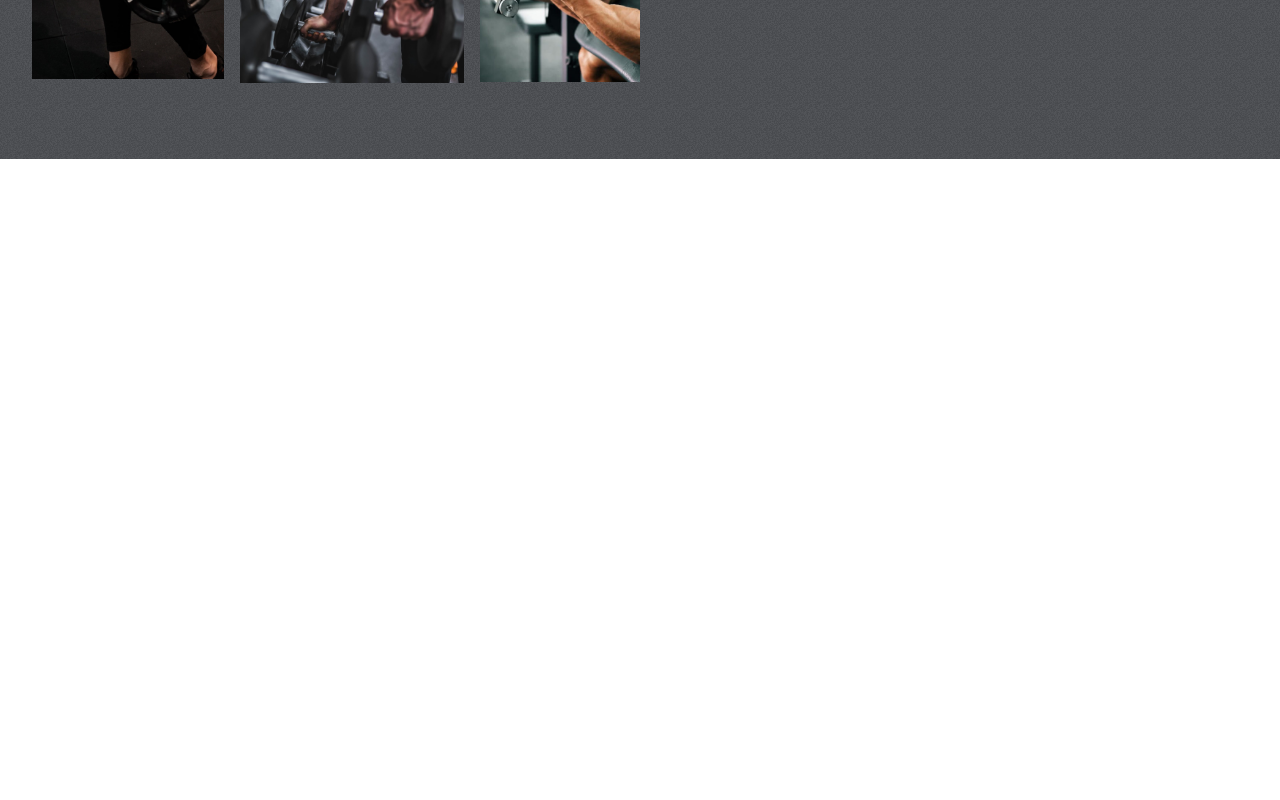
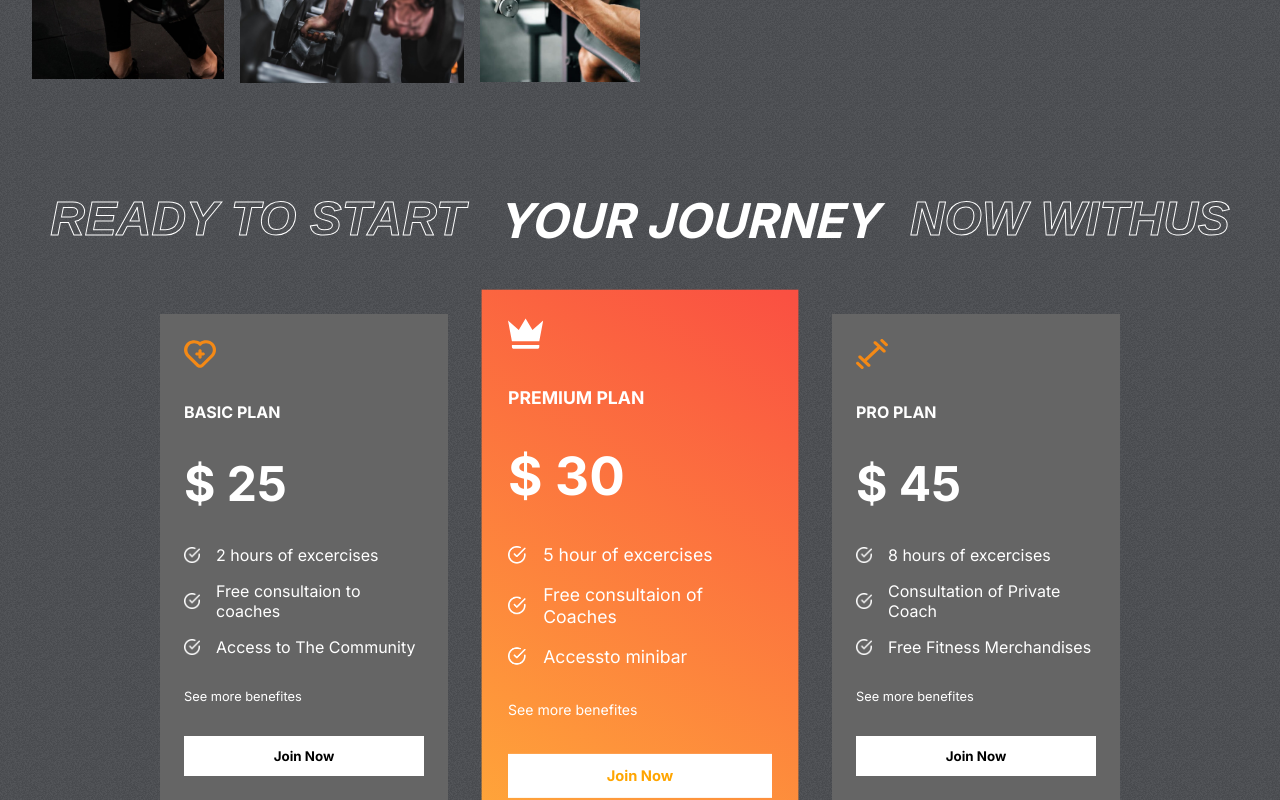
Before and after one commit to zeadhasan/FitClub-Starter, a React (Create React App) app: page / in a window 1280 px wide. Shown: the part 1632-2432 px from the top of the page. Before the commit the page ends 1791 px from the top, so only its background shows below. Built offline with nearby package versions, Linux system fonts and the light colour scheme.

Commit message:
Plans Part commit

```diff
--- a/src/App.js
+++ b/src/App.js
@@ -1,5 +1,6 @@
 import "./App.css";
 import Hero from "./components/Hero/Hero";
+import Plans from "./components/Plans/Plans";
 import Programs from "./components/Programs/Programs";
 import Reasons from "./components/Reasons/Reasons";
 function App() {
@@ -8,6 +9,7 @@
       <Hero />
       <Programs />
       <Reasons />
+      <Plans />
     </div>
   );
 }
--- /dev/null
+++ b/src/components/Plans/Plans.css
@@ -0,0 +1,62 @@
+.plans-container {
+  margin-top: -4rem;
+  padding: 0 2rem;
+  display: flex;
+  flex-direction: column;
+  gap: 4rem;
+  position: relative;
+}
+.plans {
+  display: flex;
+  align-items: center;
+  justify-content: center;
+  gap: 3rem;
+}
+.plan {
+  display: flex;
+  flex-direction: column;
+  background: var(--caloryCard);
+  color: white;
+  gap: 2rem;
+  width: 15rem;
+  padding: 1.5rem;
+}
+.plan:nth-child(2) {
+  background: var(--planCard);
+  transform: scale(1.1);
+}
+.plan > svg {
+  fill: var(--orange);
+  width: 2rem;
+  height: 2rem;
+}
+.plan > :nth-child(2) {
+  font-size: 1rem;
+  font-weight: bold;
+}
+.plan > :nth-child(3) {
+  font-size: 3rem;
+  font-weight: bold;
+}
+.plan > :nth-child(5) {
+  font-size: 0.8rem;
+}
+.features {
+  display: flex;
+  flex-direction: column;
+  gap: 1rem;
+}
+.feature {
+  display: flex;
+  align-items: center;
+  gap: 1rem;
+}
+.feature > img {
+  width: 1rem;
+}
+.plans > :nth-child(2) > svg {
+  fill: white;
+}
+.plans > :nth-child(2) > button {
+  color: orange;
+}
--- /dev/null
+++ b/src/components/Plans/Plans.js
@@ -0,0 +1,41 @@
+import React from "react";
+import "./Plans.css";
+import { plansData } from "../../data/plansData";
+import whiteTick from "../../assets/whiteTick.png";
+
+const Plans = () => {
+  return (
+    <div className="plans-container">
+      <div className="programs-header" style={{ gap: "2rem" }}>
+        <span className="stroke-text">READY TO START</span>
+        <span>YOUR JOURNEY</span>
+        <span className="stroke-text">NOW WITHUS</span>
+      </div>
+      {/* plans card */}
+      <div className="plans">
+        {plansData.map((plan, i) => (
+          <div className="plan" key={i}>
+            {plan.icon}
+            <span>{plan.name}</span>
+            <span>$ {plan.price}</span>
+
+            <div className="features">
+              {plan.features.map((feature, i) => (
+                <div className="feature">
+                  <img src={whiteTick} alt="" />
+                  <span key={i}>{feature}</span>
+                </div>
+              ))}
+            </div>
+            <div>
+              <span>See more benefites  </span>
+            </div>
+            <button className="btn">Join Now</button>
+          </div>
+        ))}
+      </div>
+    </div>
+  );
+};
+
+export default Plans;
```
